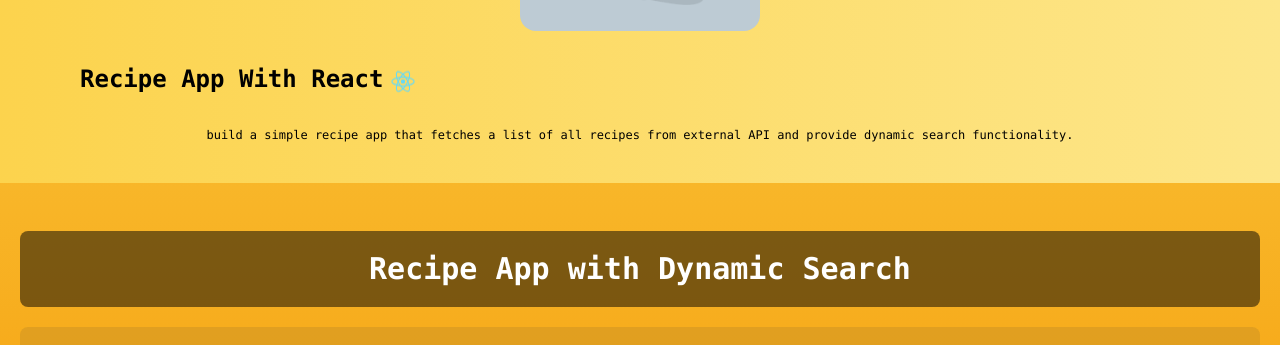
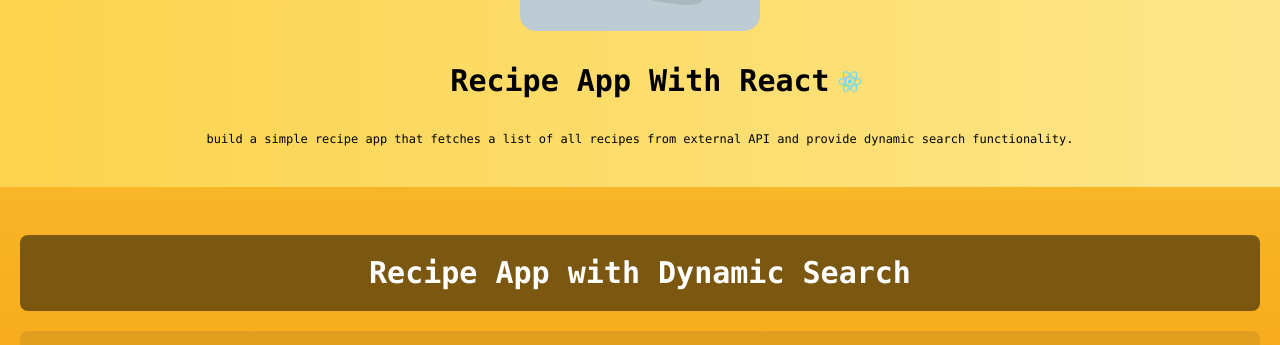
Before and after one commit to solahidris/Project12_T1_RecipeAppReact, a React (Create React App) app: page / in a window 1280 px wide. Shown: the part 249-594 px from the top of the page. Built offline with nearby package versions, Linux system fonts and the light colour scheme; no server answers.

Commit message:
env file

```diff
--- a/src/App.js
+++ b/src/App.js
@@ -36,6 +36,7 @@
     <div className="bg-gradient-to-b from-amber-300 to-amber-500 pb-20 min-h-screen	h-max">
       <HeaderApp />
       {/* <WorkFlow /> */}
+
       <AppTitle />
 
       <div className="px-5 py-5 mx-5 bg-slate-800/10 rounded-lg h-max">
--- a/src/components/AppTitle.js
+++ b/src/components/AppTitle.js
@@ -2,7 +2,7 @@
 
 const AppTitle = () => {
   return (
-    <div className="px-5 py-5 mx-5 bg-black/50 rounded-lg h-max mb-5 mt-[3rem] flex justify-center">
+    <div className="px-5 py-5 mx-5 bg-black/50 rounded-lg h-max mb-5 mt-[3rem]">
       <p className="text-white text-3xl mx-4 font-mono font-bold text-center">
         Recipe App with Dynamic Search
       </p>
--- a/src/components/HeaderApp.js
+++ b/src/components/HeaderApp.js
@@ -10,8 +10,8 @@
           <img src={recipeapp} className="mt-10 h-[15rem] w-[15rem] justify-center rounded-2xl" alt="logo" />
         </div>
         <div className="px-10">
-          <div className="flex">
-            <h1 className="pl-10 text-center text-2xl font-mono text-black mb-8 font-bold">
+          <div className="flex justify-center">
+            <h1 className="pl-10 text-center lg:text-3xl text-2xl font-mono text-black mb-8 font-bold">
               Recipe App With React
             </h1>
             <img src={logo} className="h-10 w-10 animate-bounce justify-center" alt="logo" />
```
